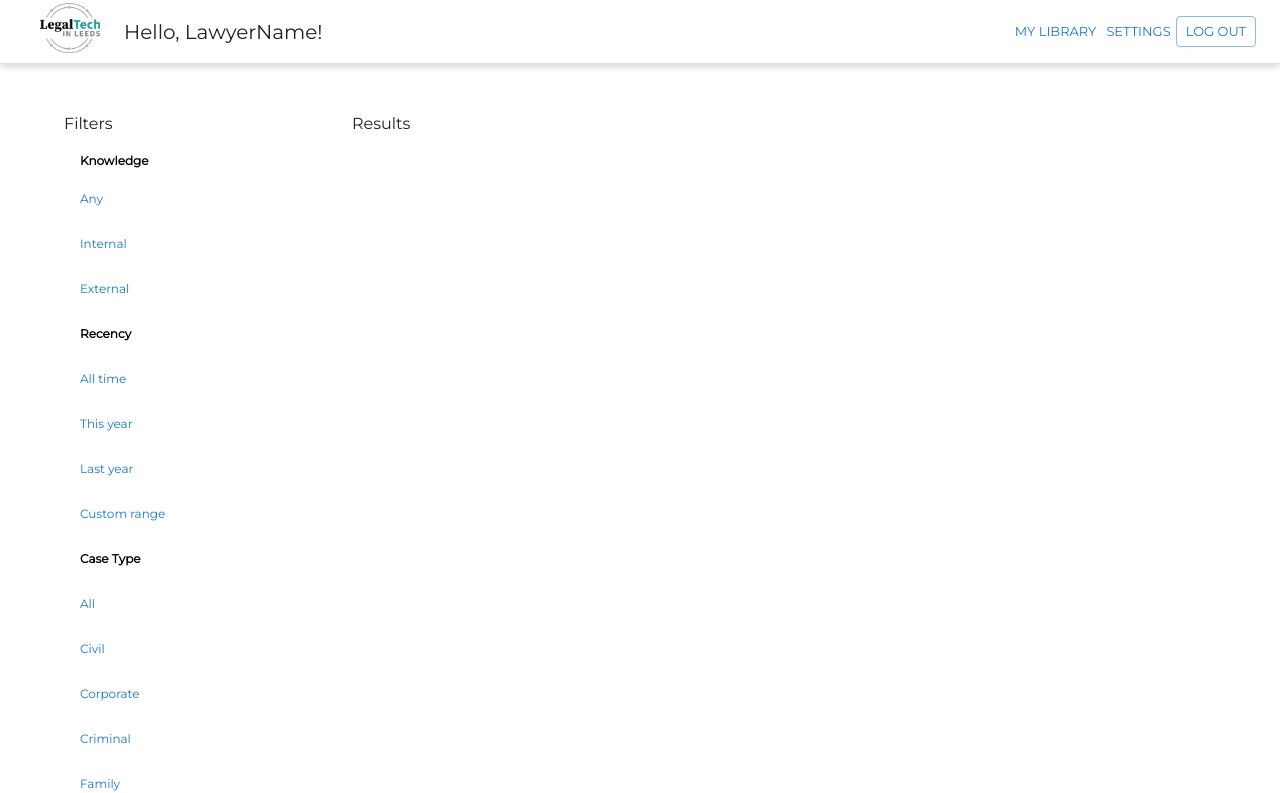
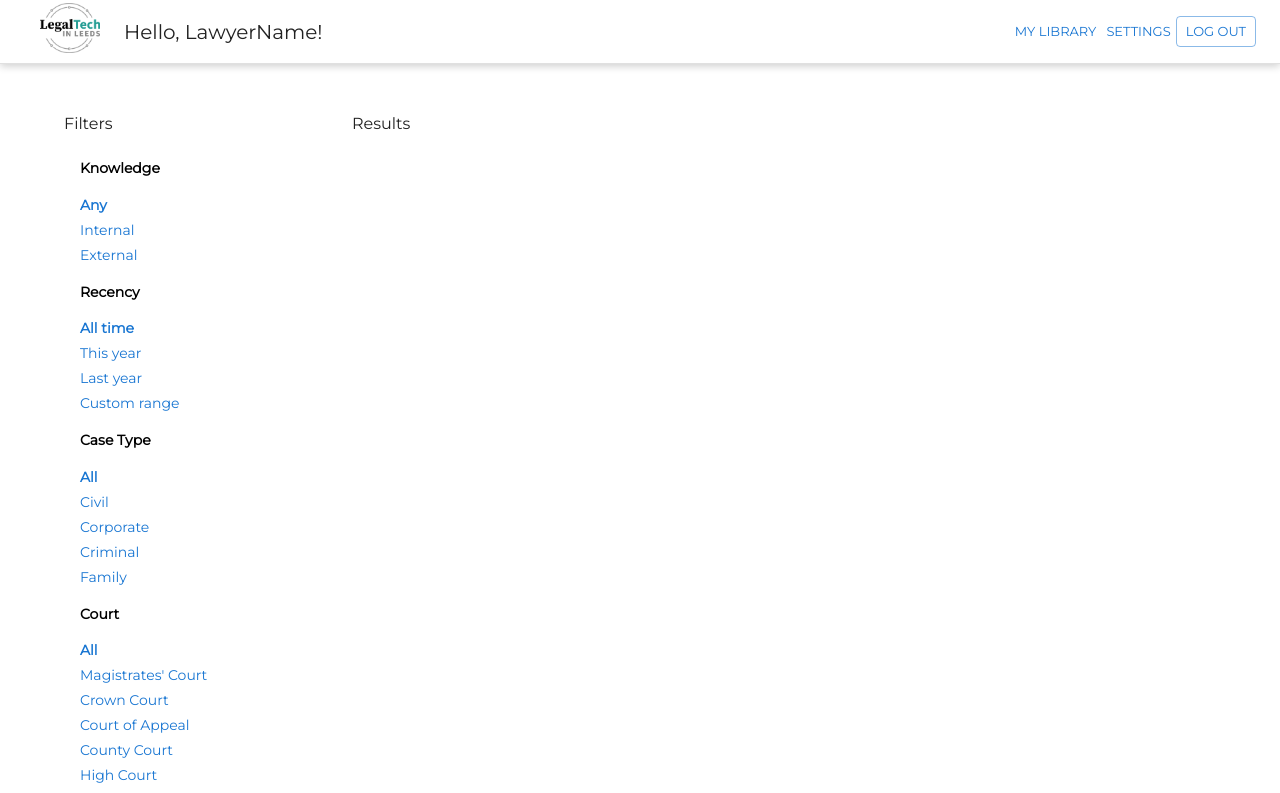
Before and after one commit to TimJones159/LegalTechBigHack, a React (Create React App) app: page /search in a window 1280 px wide. Shown: the top 793 px of the page. Built offline with nearby package versions, Linux system fonts and the light colour scheme.

Commit message:
filterslist done

```diff
--- a/src/components/FiltersList.js
+++ b/src/components/FiltersList.js
@@ -7,40 +7,43 @@ export const FiltersList = () => {
 			Filters
 			<List>
 				{/* add filter options here */}
-				<ListItem style={{ padding: "4px 16px", height: "32px" }}>
+				<ListItem>
 					<ListItemText
 						primary={
 							<Typography
 								variant="subtitle1"
-								style={{ color: "black", fontWeight: "bold", fontSize: "12px" }}
+								style={{ color: "black", fontWeight: "bold", fontSize: "14px" }}
 							>
 								Knowledge
 							</Typography>
 						}
 					/>
 				</ListItem>
-				<ListItem button>
+				<ListItem button style={{ height: "25px" }}>
 					<ListItemText
 						primary={
-							<Typography variant="subtitle1" style={{ color: "#1976d2", fontSize: "12px" }}>
+							<Typography
+								variant="subtitle1"
+								style={{ color: "#1976d2", fontSize: "14px", fontWeight: "900" }}
+							>
 								Any
 							</Typography>
 						}
 					/>
 				</ListItem>
-				<ListItem button>
+				<ListItem button style={{ height: "25px" }}>
 					<ListItemText
 						primary={
-							<Typography variant="subtitle1" style={{ color: "#1976d2", fontSize: "12px" }}>
+							<Typography variant="subtitle1" style={{ color: "#1976d2", fontSize: "14px" }}>
 								Internal
 							</Typography>
 						}
 					/>
 				</ListItem>
-				<ListItem button>
+				<ListItem button style={{ height: "25px" }}>
 					<ListItemText
 						primary={
-							<Typography variant="subtitle1" style={{ color: "#1976d2", fontSize: "12px" }}>
+							<Typography variant="subtitle1" style={{ color: "#1976d2", fontSize: "14px" }}>
 								External
 							</Typography>
 						}
@@ -51,44 +54,47 @@ export const FiltersList = () => {
 						primary={
 							<Typography
 								variant="subtitle1"
-								style={{ color: "black", fontWeight: "bold", fontSize: "12px" }}
+								style={{ color: "black", fontWeight: "bold", fontSize: "14px" }}
 							>
 								Recency
 							</Typography>
 						}
 					/>
 				</ListItem>
-				<ListItem button>
+				<ListItem button style={{ height: "25px" }}>
 					<ListItemText
 						primary={
-							<Typography variant="subtitle1" style={{ color: "#1976d2", fontSize: "12px" }}>
+							<Typography
+								variant="subtitle1"
+								style={{ color: "#1976d2", fontSize: "14px", fontWeight: "900" }}
+							>
 								All time
 							</Typography>
 						}
 					/>
 				</ListItem>
-				<ListItem button>
+				<ListItem button style={{ height: "25px" }}>
 					<ListItemText
 						primary={
-							<Typography variant="subtitle1" style={{ color: "#1976d2", fontSize: "12px" }}>
+							<Typography variant="subtitle1" style={{ color: "#1976d2", fontSize: "14px" }}>
 								This year
 							</Typography>
 						}
 					/>
 				</ListItem>
-				<ListItem button>
+				<ListItem button style={{ height: "25px" }}>
 					<ListItemText
 						primary={
-							<Typography variant="subtitle1" style={{ color: "#1976d2", fontSize: "12px" }}>
+							<Typography variant="subtitle1" style={{ color: "#1976d2", fontSize: "14px" }}>
 								Last year
 							</Typography>
 						}
 					/>
 				</ListItem>
-				<ListItem button>
+				<ListItem button style={{ height: "25px" }}>
 					<ListItemText
 						primary={
-							<Typography variant="subtitle1" style={{ color: "#1976d2", fontSize: "12px" }}>
+							<Typography variant="subtitle1" style={{ color: "#1976d2", fontSize: "14px" }}>
 								Custom range
 							</Typography>
 						}
@@ -99,53 +105,56 @@ export const FiltersList = () => {
 						primary={
 							<Typography
 								variant="subtitle1"
-								style={{ color: "black", fontWeight: "bold", fontSize: "12px" }}
+								style={{ color: "black", fontWeight: "bold", fontSize: "14px" }}
 							>
 								Case Type
 							</Typography>
 						}
 					/>
 				</ListItem>
-				<ListItem button>
+				<ListItem button style={{ height: "25px" }}>
 					<ListItemText
 						primary={
-							<Typography variant="subtitle1" style={{ color: "#1976d2", fontSize: "12px" }}>
+							<Typography
+								variant="subtitle1"
+								style={{ color: "#1976d2", fontSize: "14px", fontWeight: "900" }}
+							>
 								All
 							</Typography>
 						}
 					/>
 				</ListItem>
-				<ListItem button>
+				<ListItem button style={{ height: "25px" }}>
 					<ListItemText
 						primary={
-							<Typography variant="subtitle1" style={{ color: "#1976d2", fontSize: "12px" }}>
+							<Typography variant="subtitle1" style={{ color: "#1976d2", fontSize: "14px" }}>
 								Civil
 							</Typography>
 						}
 					/>
 				</ListItem>
-				<ListItem button>
+				<ListItem button style={{ height: "25px" }}>
 					<ListItemText
 						primary={
-							<Typography variant="subtitle1" style={{ color: "#1976d2", fontSize: "12px" }}>
+							<Typography variant="subtitle1" style={{ color: "#1976d2", fontSize: "14px" }}>
 								Corporate
 							</Typography>
 						}
 					/>
 				</ListItem>
-				<ListItem button>
+				<ListItem button style={{ height: "25px" }}>
 					<ListItemText
 						primary={
-							<Typography variant="subtitle1" style={{ color: "#1976d2", fontSize: "12px" }}>
+							<Typography variant="subtitle1" style={{ color: "#1976d2", fontSize: "14px" }}>
 								Criminal
 							</Typography>
 						}
 					/>
 				</ListItem>
-				<ListItem button>
+				<ListItem button style={{ height: "25px" }}>
 					<ListItemText
 						primary={
-							<Typography variant="subtitle1" style={{ color: "#1976d2", fontSize: "12px" }}>
+							<Typography variant="subtitle1" style={{ color: "#1976d2", fontSize: "14px" }}>
 								Family
 							</Typography>
 						}
@@ -157,80 +166,74 @@ export const FiltersList = () => {
 						primary={
 							<Typography
 								variant="subtitle1"
-								style={{ color: "black", fontWeight: "bold", fontSize: "12px" }}
+								style={{ color: "black", fontWeight: "bold", fontSize: "14px" }}
 							>
 								Court
 							</Typography>
 						}
 					/>
 				</ListItem>
-				<ListItem button>
+				<ListItem button style={{ height: "25px" }}>
 					<ListItemText
 						primary={
-							<Typography variant="subtitle1" style={{ color: "#1976d2", fontSize: "12px" }}>
+							<Typography
+								variant="subtitle1"
+								style={{ color: "#1976d2", fontSize: "14px", fontWeight: "900" }}
+							>
 								All
 							</Typography>
 						}
 					/>
 				</ListItem>
-				<ListItem button>
+				<ListItem button style={{ height: "25px" }}>
 					<ListItemText
 						primary={
-							<Typography variant="subtitle1" style={{ color: "#1976d2", fontSize: "12px" }}>
+							<Typography variant="subtitle1" style={{ color: "#1976d2", fontSize: "14px" }}>
 								Magistrates' Court
 							</Typography>
 						}
 					/>
 				</ListItem>
-				<ListItem button>
+				<ListItem button style={{ height: "25px" }}>
 					<ListItemText
 						primary={
-							<Typography variant="subtitle1" style={{ color: "#1976d2", fontSize: "12px" }}>
+							<Typography variant="subtitle1" style={{ color: "#1976d2", fontSize: "14px" }}>
 								Crown Court
 							</Typography>
 						}
 					/>
 				</ListItem>
-				<ListItem button>
+				<ListItem button style={{ height: "25px" }}>
 					<ListItemText
 						primary={
-							<Typography variant="subtitle1" style={{ color: "#1976d2", fontSize: "12px" }}>
+							<Typography variant="subtitle1" style={{ color: "#1976d2", fontSize: "14px" }}>
 								Court of Appeal
 							</Typography>
 						}
 					/>
 				</ListItem>
-				<ListItem button>
+				<ListItem button style={{ height: "25px" }}>
 					<ListItemText
 						primary={
-							<Typography variant="subtitle1" style={{ color: "#1976d2", fontSize: "12px" }}>
+							<Typography variant="subtitle1" style={{ color: "#1976d2", fontSize: "14px" }}>
 								County Court
 							</Typography>
 						}
 					/>
 				</ListItem>
-				<ListItem button>
+				<ListItem button style={{ height: "25px" }}>
 					<ListItemText
 						primary={
-							<Typography variant="subtitle1" style={{ color: "#1976d2", fontSize: "12px" }}>
+							<Typography variant="subtitle1" style={{ color: "#1976d2", fontSize: "14px" }}>
 								High Court
 							</Typography>
 						}
 					/>
 				</ListItem>
-				<ListItem button>
+				<ListItem button style={{ height: "25px" }}>
 					<ListItemText
 						primary={
-							<Typography variant="subtitle1" style={{ color: "#1976d2", fontSize: "12px" }}>
-								Court of Appeal
-							</Typography>
-						}
-					/>
-				</ListItem>
-				<ListItem button>
-					<ListItemText
-						primary={
-							<Typography variant="subtitle1" style={{ color: "#1976d2", fontSize: "12px" }}>
+							<Typography variant="subtitle1" style={{ color: "#1976d2", fontSize: "14px" }}>
 								UK Supreme Court
 							</Typography>
 						}
```
